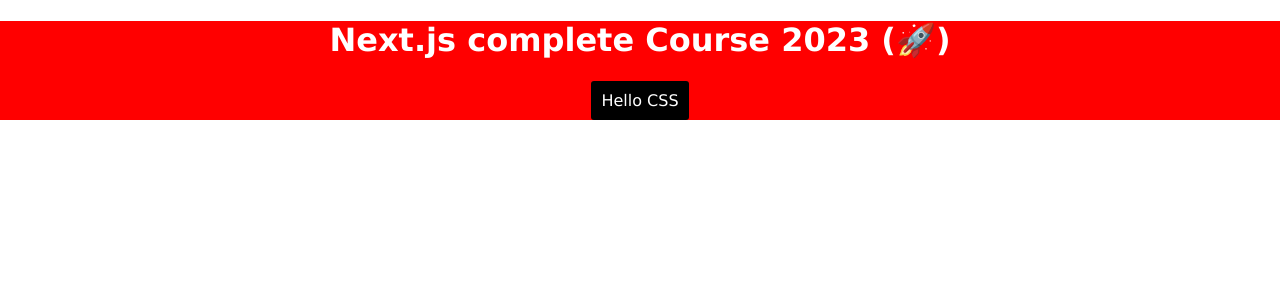
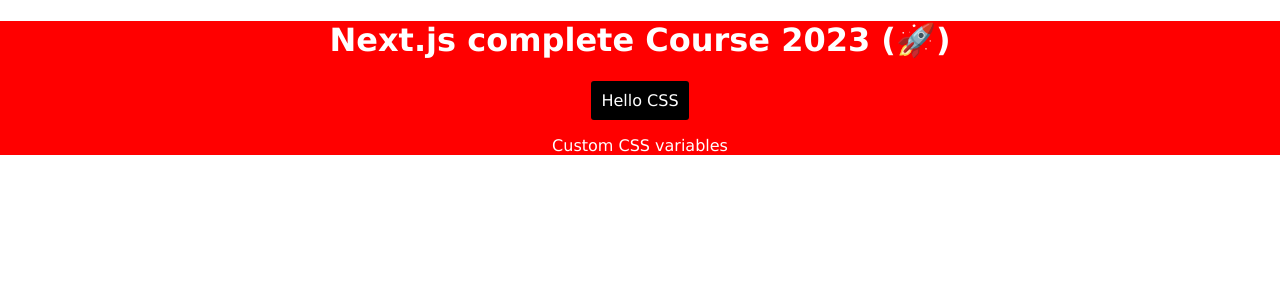
Before and after one commit to shivprajapat/NextJS-Beginning-to-Mastery, a Next.js app: page / in a window 1280 px wide. Shown: the top 300 px of the page. Built offline with nearby package versions, Linux system fonts and the light colour scheme.

Commit message:
Sass CSS Module Use

```diff
--- a/components/button/button.module.css
+++ /dev/null
@@ -1,7 +0,0 @@
-.primary {
-    all: unset;
-    background-color: black;
-    color: white;
-    padding: 10px;
-    border-radius: 3px;
-}
--- /dev/null
+++ b/components/button/button.module.scss
@@ -0,0 +1,10 @@
+$primary-color: black;
+$white-color: white;
+
+.primary {
+    all: unset;
+    background-color: $primary-color;
+    color: $white-color;
+    padding: 10px;
+    border-radius: 3px;
+}
--- a/components/button/index.jsx
+++ b/components/button/index.jsx
@@ -1,9 +1,10 @@
 import React from 'react'
-import styles from './button.module.css'
+import styles from './button.module.scss'
+import variables from '../../styles/variables.module.scss'
 
 const Button = ({ children }) => {
     return (
-        <button type="button" className={styles.primary}>{children}</button>
+        <button type="button" className={styles.primary} style={{color:variables.primaryColor}}>{children}</button>
     )
 }
 
--- a/next.config.js
+++ b/next.config.js
@@ -1,3 +1,4 @@
+
 /** @type {import('next').NextConfig} */
 const nextConfig = {
   reactStrictMode: true,
--- a/package.json
+++ b/package.json
@@ -12,5 +12,8 @@
     "next": "13.2.4",
     "react": "18.2.0",
     "react-dom": "18.2.0"
+  },
+  "devDependencies": {
+    "sass": "^1.59.3"
   }
 }
--- a/pages/index.js
+++ b/pages/index.js
@@ -1,11 +1,14 @@
 import React from "react";
 import Button from "../components/button";
-import styles from "../styles/home.module.css"
+import styles from "../styles/home.module.scss"
+import variables from '../styles/variables.module.scss'
+
 const Home = () => {
   return (
     <div className={styles.home}>
       <h1>Next.js complete Course 2023 (🚀)</h1>
       <Button> Hello CSS </Button>
+      <p style={{color:variables.primaryColor}}>Custom CSS variables</p>
     </div>
   );
 };
--- a/styles/home.module.css
+++ /dev/null
@@ -1,4 +0,0 @@
-.home{
-    background-color: red;
-    color: #fff;
-}
--- /dev/null
+++ b/styles/home.module.scss
@@ -0,0 +1,7 @@
+$primary-color: red;
+$white-color: white;
+
+.home {
+    background-color: $primary-color;
+    color: $white-color;
+}
--- /dev/null
+++ b/styles/variables.module.scss
@@ -0,0 +1,6 @@
+/* variables.module.scss */
+$primary-color: #64ff00;
+
+:export {
+  primaryColor: $primary-color;
+}
```
Also changed, not shown: 1 other file (tests, documents, lock files or other folders).
